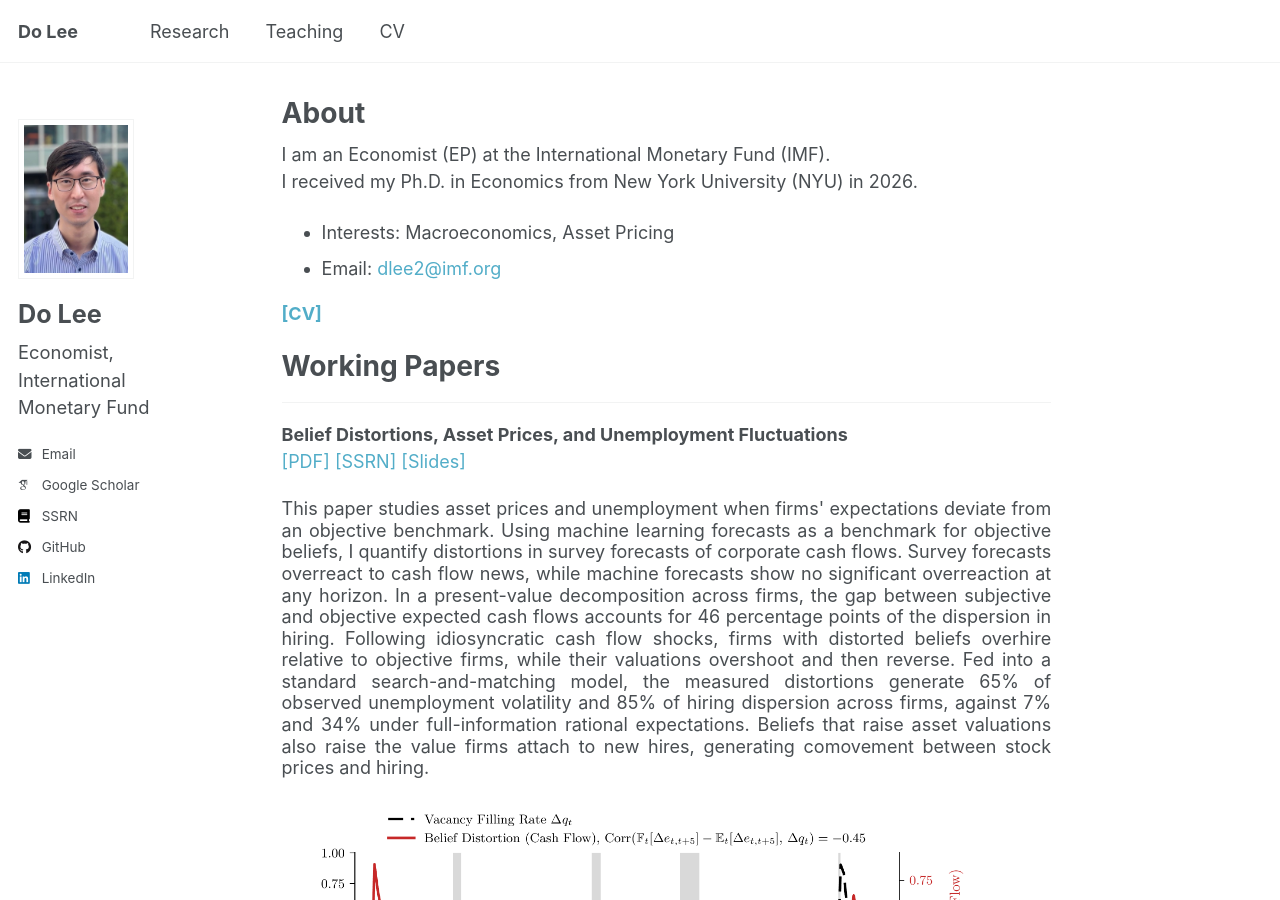
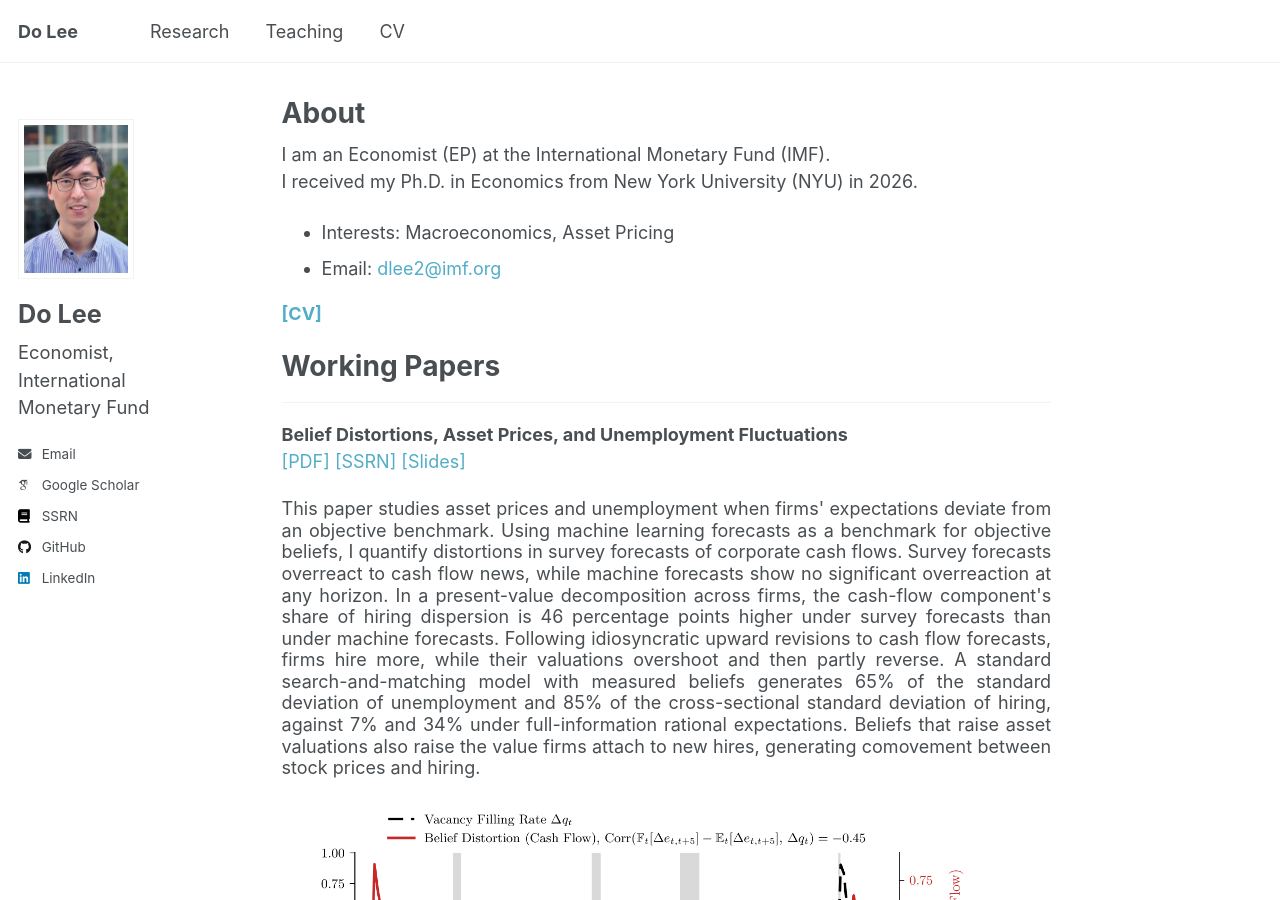
Before and after one commit to doqlee/doqlee.github.io, a Jekyll site: the page built from _pages/main.md, in a window 1280 px wide and 900 px high. Built offline with Jekyll 4.4.1, drawn with Linux system fonts in a browser that asks for light colours; some web fonts are replaced.

Commit message:
Update JMP paper, slides and abstract

```diff
--- a/_pages/main.md
+++ b/_pages/main.md
@@ -98,9 +98,9 @@ Working Papers
 ---
 
 **Belief Distortions, Asset Prices, and Unemployment Fluctuations** \
-[[PDF]](../files/belief_distortions_unemployment_fluctuations.pdf?v=20261121e) [[SSRN]](https://papers.ssrn.com/abstract=5226836) [[Slides]](../files/slides.pdf?v=20261121d)
+[[PDF]](../files/belief_distortions_unemployment_fluctuations.pdf?v=20261121f) [[SSRN]](https://papers.ssrn.com/abstract=5226836) [[Slides]](../files/slides.pdf?v=20261121f)
 <div id="BDUF" style="text-align: justify; line-height: 1.2" >
-This paper studies asset prices and unemployment when firms' expectations deviate from an objective benchmark. Using machine learning forecasts as a benchmark for objective beliefs, I quantify distortions in survey forecasts of corporate cash flows. Survey forecasts overreact to cash flow news, while machine forecasts show no significant overreaction at any horizon. In a present-value decomposition across firms, the gap between subjective and objective expected cash flows accounts for 46 percentage points of the dispersion in hiring. Following idiosyncratic cash flow shocks, firms with distorted beliefs overhire relative to objective firms, while their valuations overshoot and then reverse. Fed into a standard search-and-matching model, the measured distortions generate 65% of observed unemployment volatility and 85% of hiring dispersion across firms, against 7% and 34% under full-information rational expectations. Beliefs that raise asset valuations also raise the value firms attach to new hires, generating comovement between stock prices and hiring.
+This paper studies asset prices and unemployment when firms' expectations deviate from an objective benchmark. Using machine learning forecasts as a benchmark for objective beliefs, I quantify distortions in survey forecasts of corporate cash flows. Survey forecasts overreact to cash flow news, while machine forecasts show no significant overreaction at any horizon. In a present-value decomposition across firms, the cash-flow component's share of hiring dispersion is 46 percentage points higher under survey forecasts than under machine forecasts. Following idiosyncratic upward revisions to cash flow forecasts, firms hire more, while their valuations overshoot and then partly reverse. A standard search-and-matching model with measured beliefs generates 65% of the standard deviation of unemployment and 85% of the cross-sectional standard deviation of hiring, against 7% and 34% under full-information rational expectations. Beliefs that raise asset valuations also raise the value firms attach to new hires, generating comovement between stock prices and hiring.
 <br>
 <IMG src="../files/time_series_cycle_h20.png"  alt="BDUF" style="width:90%; height:auto;"/>
 </div>
```
Also changed, not shown: 4 other files.
